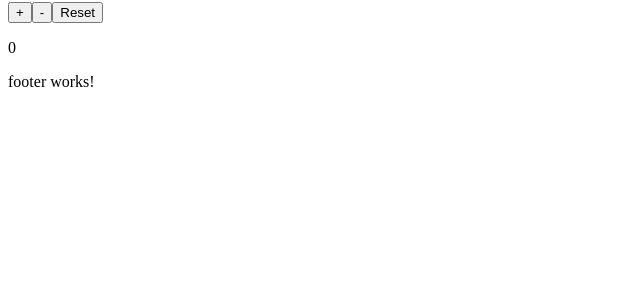
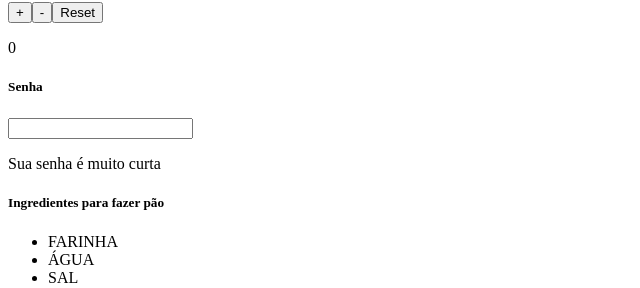
Before and after one commit to rafaelsisoares/starting-angular, an Angular app: page / in a window 1280 px wide. Shown: the part 648-936 px from the top of the page, without its empty margins (0-640 px from the left). Before the commit the page ends 800 px from the top, so only its background shows below. Built offline with nearby package versions, Linux system fonts and the light colour scheme.

Commit message:
brincando com diretivs

```diff
--- a/src/app/components/home/home.component.html
+++ b/src/app/components/home/home.component.html
@@ -16,4 +16,26 @@
   <button (click)="resetCounter()">Reset</button>
 <p>{{counter()}}</p>
 </div>
+<div>
+  <h5>Senha</h5>
+  <input type="password" (change)="handlePassword($event)" />
+  <br />
+  <!--Diretiva condicional-->
+  @if(password().length < 8) {
+    <p>Sua senha é muito curta</p>
+  } @else if (password().length === 8) {
+    <p>Sua senha tem o tamanho minimo para ser segura</p>
+  } @else {
+    <p>Sua senha é muito longa</p>
+  }
+</div>
+<div>
+  <h5>Ingredientes para fazer pão</h5>
+  <ul>
+    <!--Diretiva de repetição-->
+    @for(item of breadIngredients; track item) {
+      <li>{{item.toUpperCase()}}</li>
+    }
+  </ul>
+</div>
 <app-footer></app-footer>
--- a/src/app/components/home/home.component.ts
+++ b/src/app/components/home/home.component.ts
@@ -13,7 +13,9 @@ export class HomeComponent {
   num = 1;
   condition = this.num >= 5 ? "Verdadeiro" : "Falso";
   image = "https://www.w3schools.com/w3images/lights.jpg";
-  counter = signal(0);
+  counter = signal(0); // Signal para contagem
+  password = signal("");
+  breadIngredients = ["Farinha", "Água", "Sal", "Fermento", "Açúcar", "Óleo"];
 
   handleClick() {
     this.num = 5;
@@ -31,4 +33,9 @@ export class HomeComponent {
   resetCounter() {
     this.counter.set(0);
   }
+
+  handlePassword(event: Event) {
+    const input = event.target as HTMLInputElement;
+    this.password.set(input.value);
+  }
 };
```
